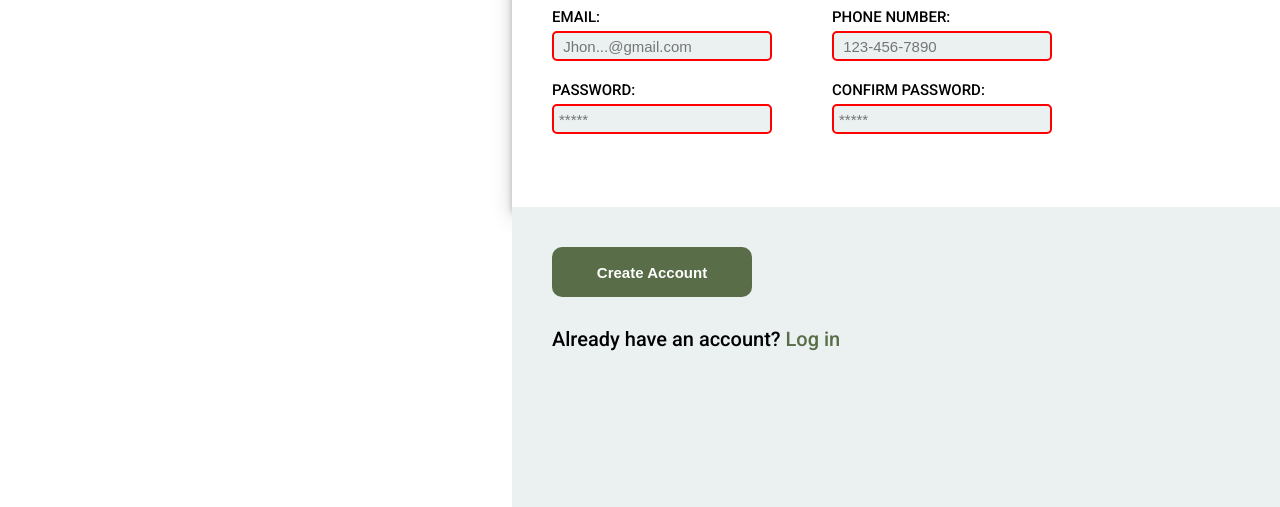
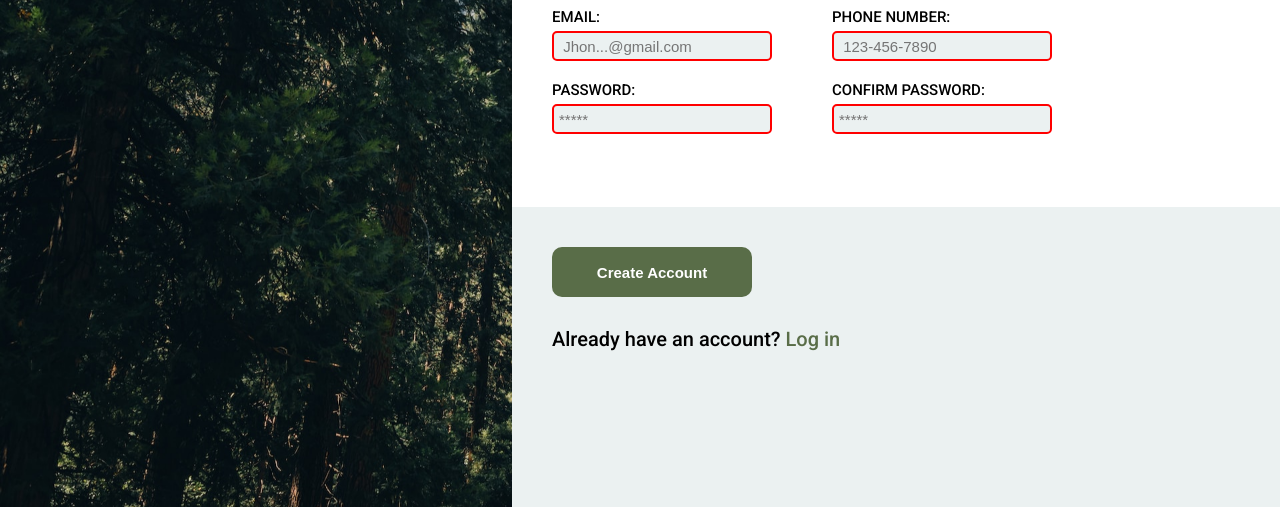
Before and after one commit to Magsdevs/Sign-Up-Form, a plain HTML site: page index.html in a window 1280 px wide. Shown: the part 293-800 px from the top of the page. Drawn offline with Linux system fonts and the light colour scheme.

Commit message:
Update style.css

```diff
--- a/css/style.css
+++ b/css/style.css
@@ -21,7 +21,7 @@ body {
 .aside {
   width: 40%;
   height: 100%;
-  background-image: url(img/peter-thomas-iqyiopqlFJ8-unsplash.jpg);
+  background-image: url(../img/peter-thomas-iqyiopqlFJ8-unsplash.jpg);
   background-repeat: no-repeat;
   background-attachment: fixed;
   background-position: center;
```
